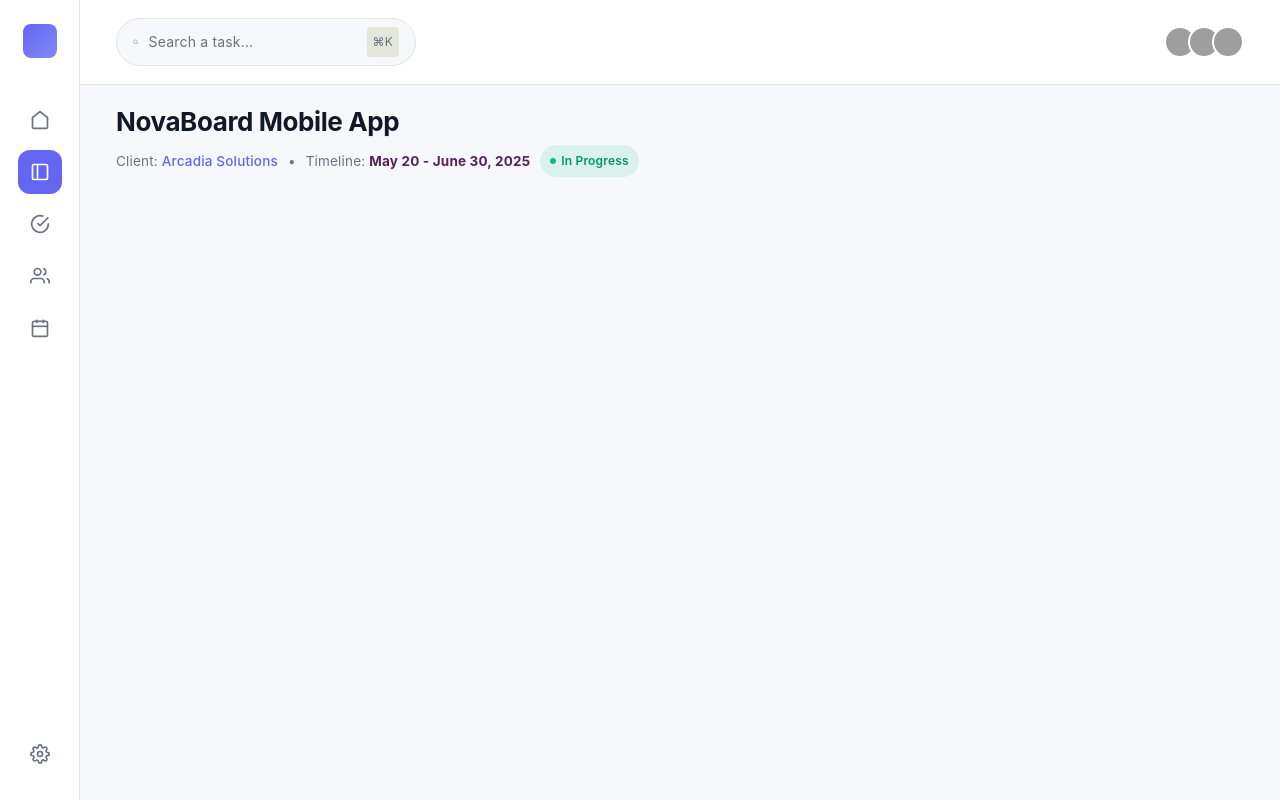
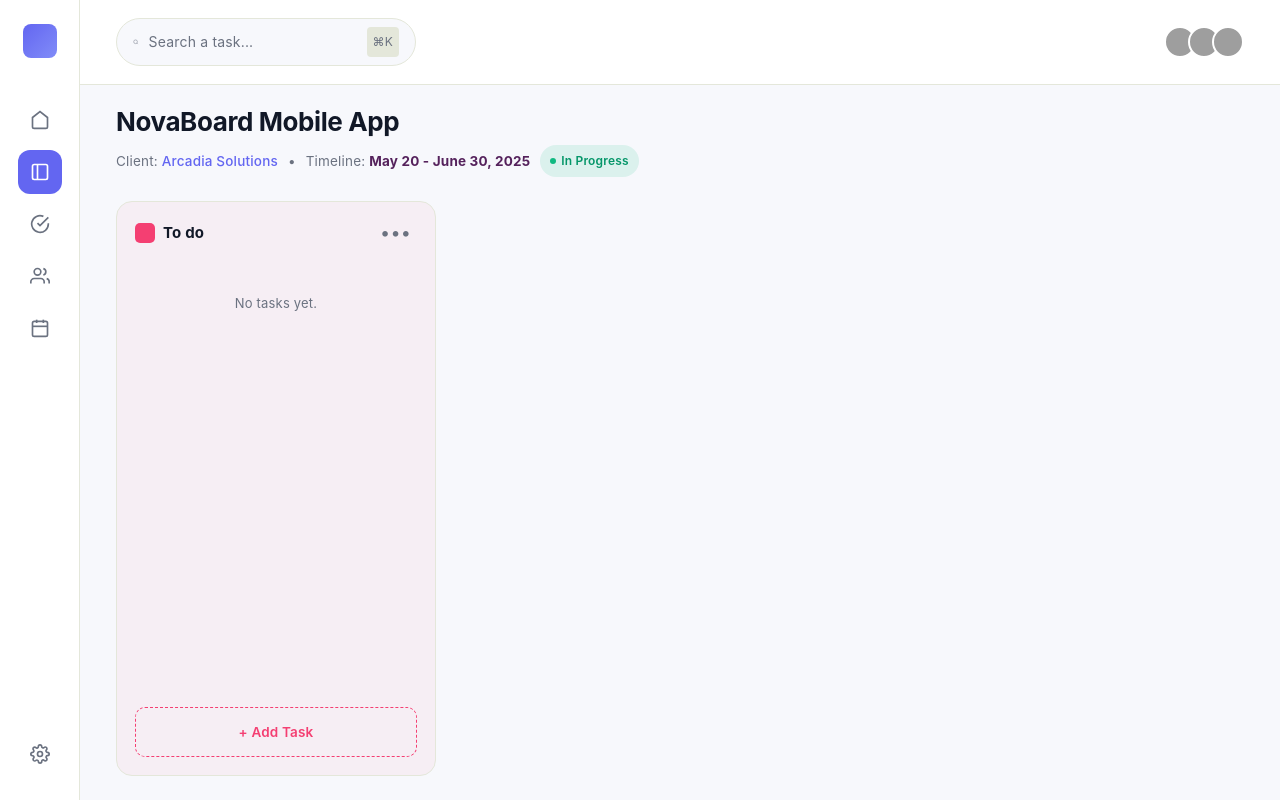
Before and after one commit to Sobindra2005/tailwind-project, a React (Vite) app: page / in a window 1280 px wide. Built offline with nearby package versions, Linux system fonts and the light colour scheme; grey boxes are pictures that could not be loaded.

Commit message:
feat: add Board component and integrate into MainContent

```diff
--- /dev/null
+++ b/src/components/trello/boardColumn.jsx
@@ -0,0 +1,54 @@
+export function Board() {
+    return (
+        <div className={`board-column col-todo`}>
+            <div className="board-header">
+                <div className="header-left">
+                    <span className={`dot dot-todo`}></span>
+                    <h2>{'To do'}</h2>
+                </div>
+                <button className="more-btn">•••</button>
+            </div>
+
+            <div
+                className={`task-list `}
+            >
+                {true? (
+                    <p className="empty-state">No tasks yet.</p>
+                ) : (
+                    <>
+                    </>
+                )}
+            </div>
+
+            {true ? (
+                <button
+                    className="add-task-btn"
+
+                >
+                    + Add Task
+                </button>
+            ) : (
+                <form className="inline-task-form" >
+                    <input
+                        type="text"
+                        name="title"
+                        placeholder="Task title..."
+
+                        required
+                        autoFocus
+                    />
+                    <textarea
+                        name="description"
+                        rows="2"
+                        placeholder="Task description..."
+                        required
+                    ></textarea>
+                    <div className="form-actions">
+                        <button type="submit" className="btn-save">Save</button>
+                        <button type="button" className="btn-cancel cancel-task-btn" >Cancel</button>
+                    </div>
+                </form>
+            )}
+        </div>
+    )
+}
--- a/src/components/trello/mainContent.jsx
+++ b/src/components/trello/mainContent.jsx
@@ -1,3 +1,5 @@
+import { Board } from "./boardColumn";
+
 export function MainContent() {
     return (
         <main className="main-content">
@@ -29,7 +31,9 @@ export function MainContent() {
                 </div>
             </div>
 
-
+            <section className="board-container" id="board">
+                <Board />
+            </section>
         </main>
     )
 }
--- a/src/components/trello/styles.css
+++ b/src/components/trello/styles.css
@@ -1,4 +1,3 @@
-
 :root {
   --text: #6b6375;
   --text-h: #08060d;
```
